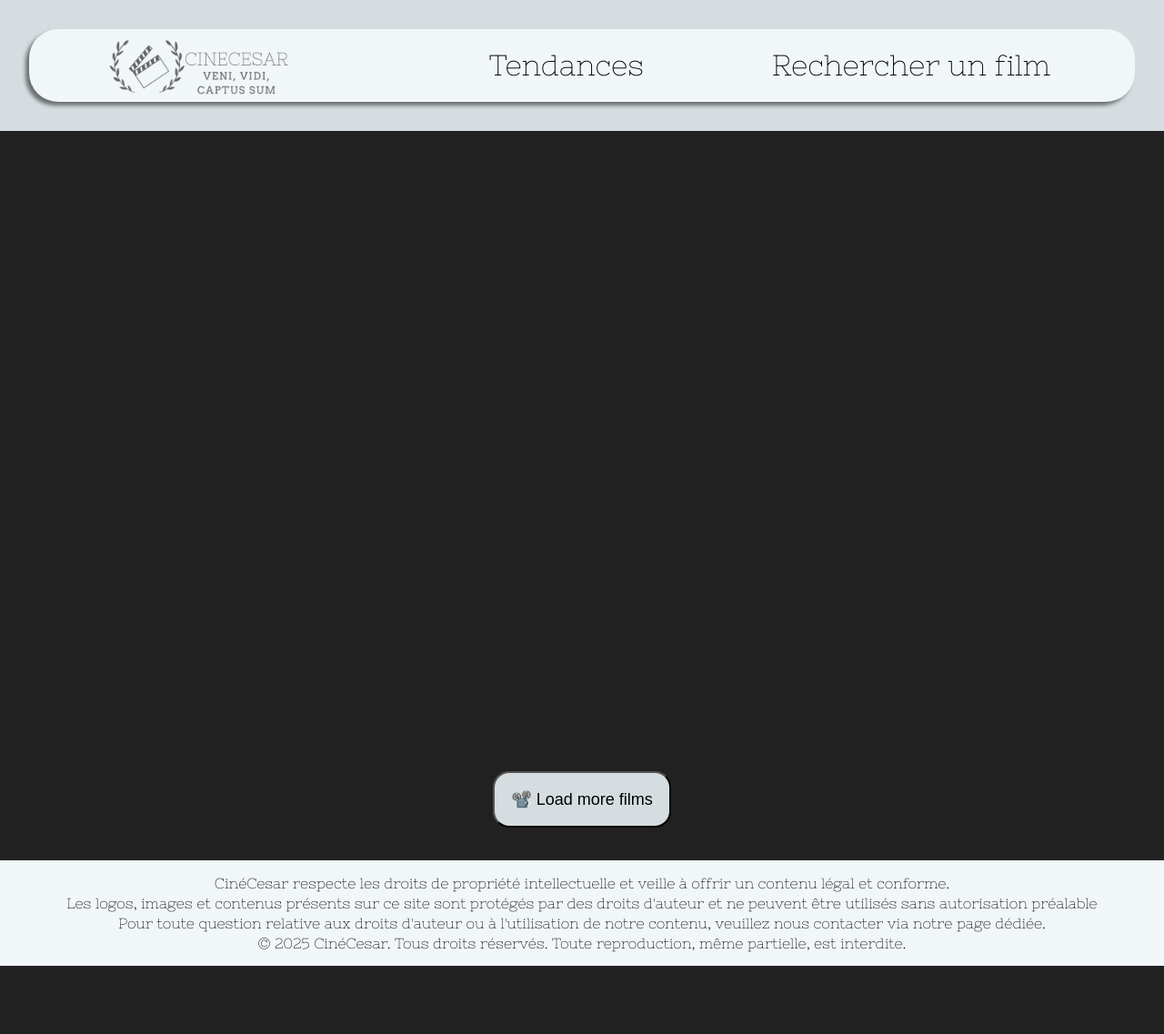
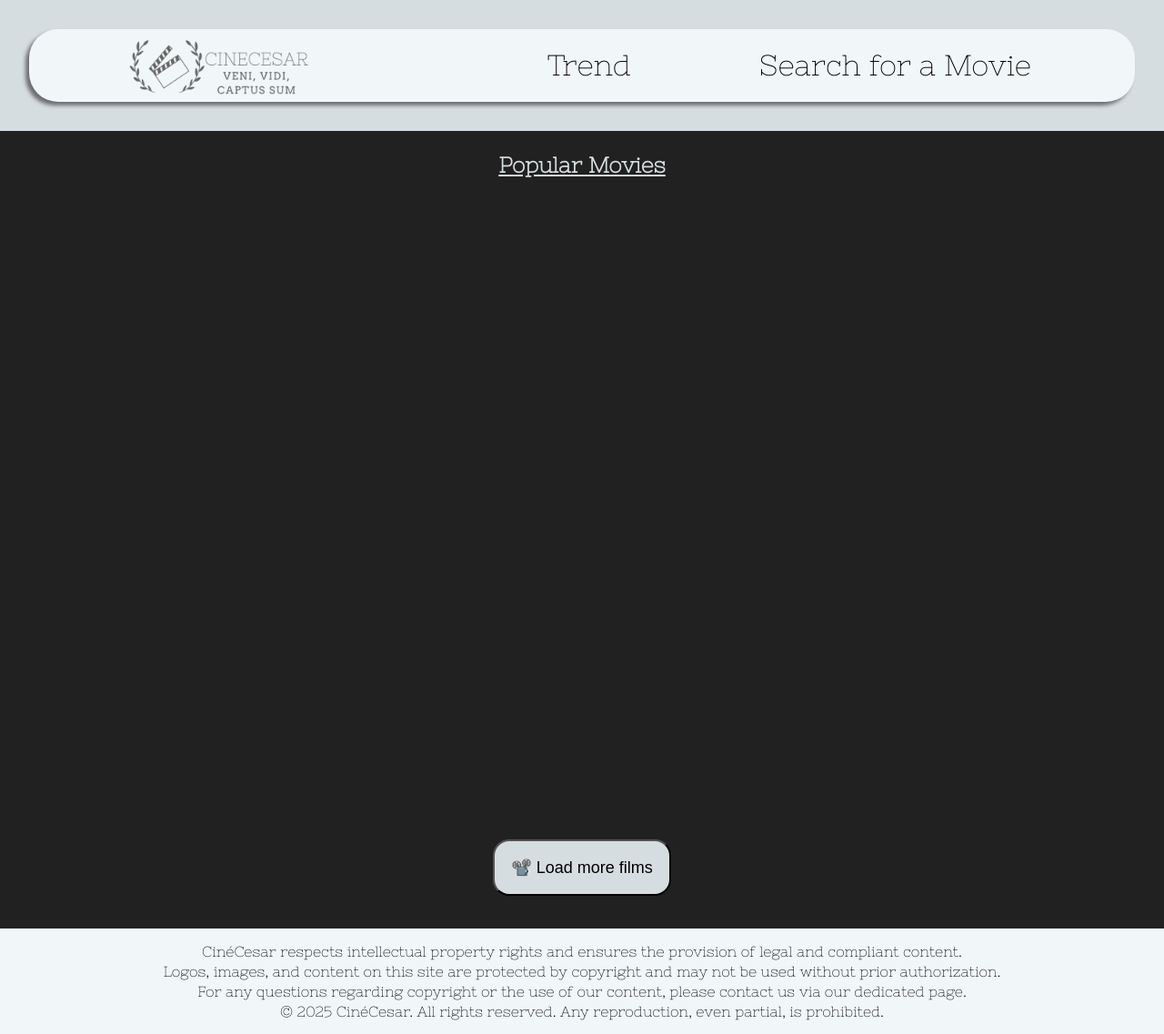
Before and after one commit to Brav68e/1WEBD, a plain HTML site: page index.html in a window 1280 px wide. Shown: the whole page at 91% size. Before the commit the page ends 1062 px from the top, so only its background shows below. Drawn offline with nearby package versions, Linux system fonts and the light colour scheme; no server answers.

Commit message:
Fix() : All text are now display in english

```diff
--- a/Assets/css/index.css
+++ b/Assets/css/index.css
@@ -73,6 +73,15 @@ nav a:hover, nav a:focus{
     }
 }
 
+
+#title{
+    color: #d6dde0;
+    font-size: x-large;
+    font-weight: bold;
+    text-decoration: underline;
+    justify-self: center;
+    padding: 1em;
+}
 
 /********************* Main ************************/
 
--- a/index.html
+++ b/index.html
@@ -15,11 +15,15 @@
                 ☰
             </button>
             <ul id="nav-ul">
-                <li><a href="index.html">Tendances</a></li>
-                <li><a href="/Assets/html/search.html">Rechercher un film</a></li>
+                <li><a href="index.html">Trend</a></li>
+                <li><a href="/Assets/html/search.html">Search for a Movie</a></li>
             </ul>
         </nav>
     </header>
+
+    <div id="title">
+        Popular Movies
+    </div>
 
     <main>
 
@@ -30,10 +34,10 @@
     </section>
 
     <footer>
-        <p>CinéCesar respecte les droits de propriété intellectuelle et veille à offrir un contenu légal et conforme.</p>
-        <p>Les logos, images et contenus présents sur ce site sont protégés par des droits d'auteur et ne peuvent être utilisés sans autorisation préalable</p>
-        <p>Pour toute question relative aux droits d'auteur ou à l'utilisation de notre contenu, veuillez nous contacter via notre page dédiée.</p>
-        <p>© 2025 CinéCesar. Tous droits réservés. Toute reproduction, même partielle, est interdite.</p>
+        <p>CinéCesar respects intellectual property rights and ensures the provision of legal and compliant content.</p>
+        <p>Logos, images, and content on this site are protected by copyright and may not be used without prior authorization.</p>
+        <p>For any questions regarding copyright or the use of our content, please contact us via our dedicated page.</p>
+        <p>© 2025 CinéCesar. All rights reserved. Any reproduction, even partial, is prohibited.</p>
     </footer>
     <script src="/Assets/js/index/index.js" type="module"></script>
 </body>
```
Also changed, not shown: Assets/html/movie.html (+6 -6 lines), Assets/html/search.html (+6 -6 lines).
